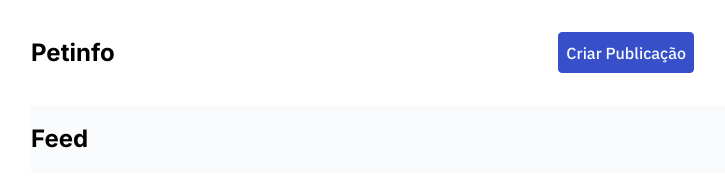
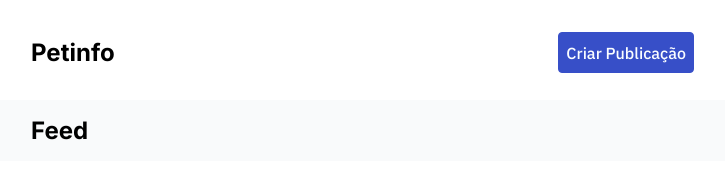
Before and after one commit to ricardocza/petinfobase-ricardocza, a plain HTML site: page pages/home/home.html in a window 1280 px wide. Shown: the whole page, without its empty margins (241-966 px from the left). Drawn offline with Linux system fonts and the light colour scheme; no server answers; sample sign-in values are in the browser's storage.

Commit message:
fix: feed background

```diff
--- a/pages/home/home.html
+++ b/pages/home/home.html
@@ -15,6 +15,7 @@
     <title>Petinfo</title>
 </head>
 <body class="flex flex-column">
+    <div class="bg-feed"></div>
     <header class="flex flex-column">
         <section class="flex align-center justify-space-between">
             <h1>Petinfo</h1>
--- a/pages/home/index.css
+++ b/pages/home/index.css
@@ -41,9 +41,16 @@ header {
 }
 
 header h2 {
+    padding: 0.5rem 0;
+    margin-top: 4rem;
+}
+
+.bg-feed {
+    width: 100%;
+    height: 61px;
     background-color: var(--grey800);
-    padding: 1rem 0;
-    margin-top: 4rem;
+    position: absolute;
+    top: 164px;
 }
 
 #button-create-post {
@@ -103,6 +110,10 @@ header h2 {
         max-width: unset;
     }
 
+    .bg-feed {
+        top: 100px;
+    }
+
     #button-create-post {
         position: unset;
     }
```
